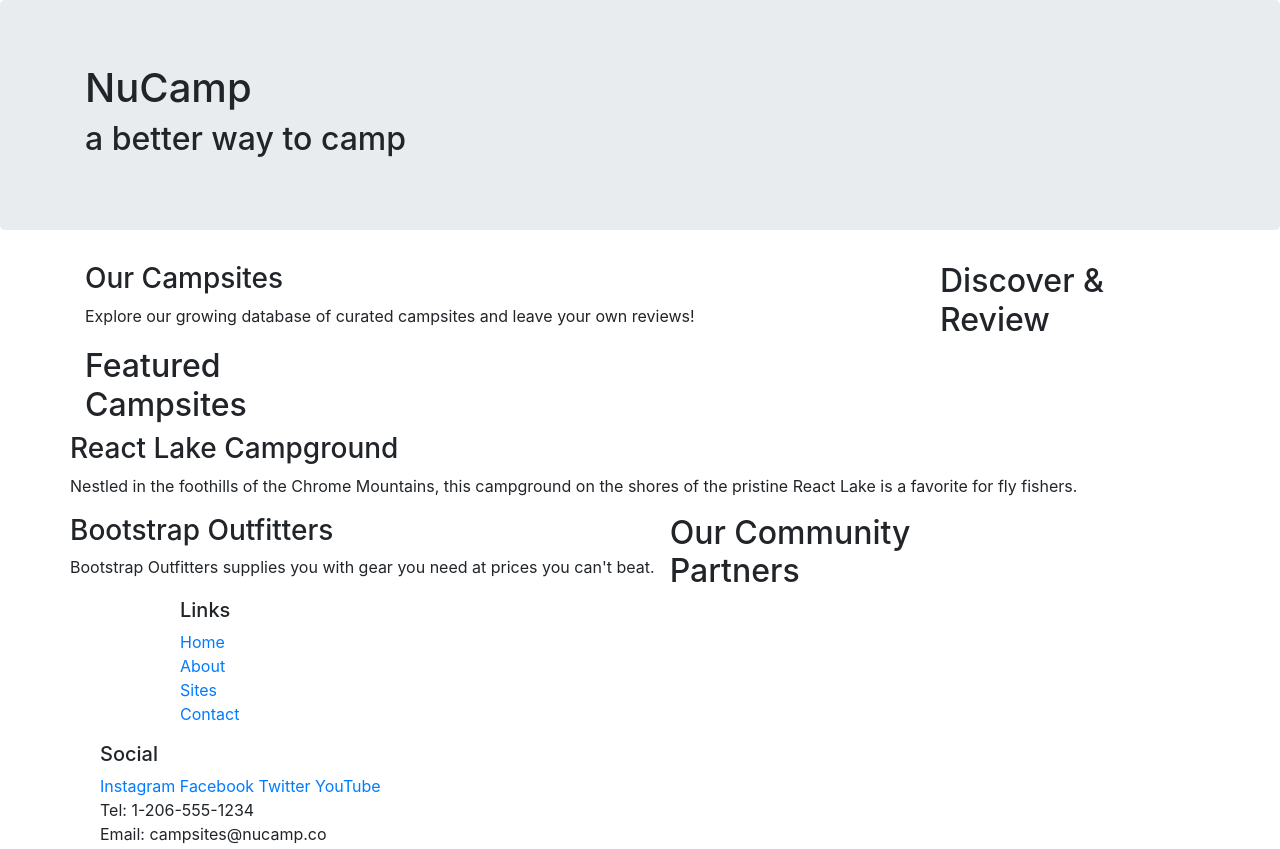
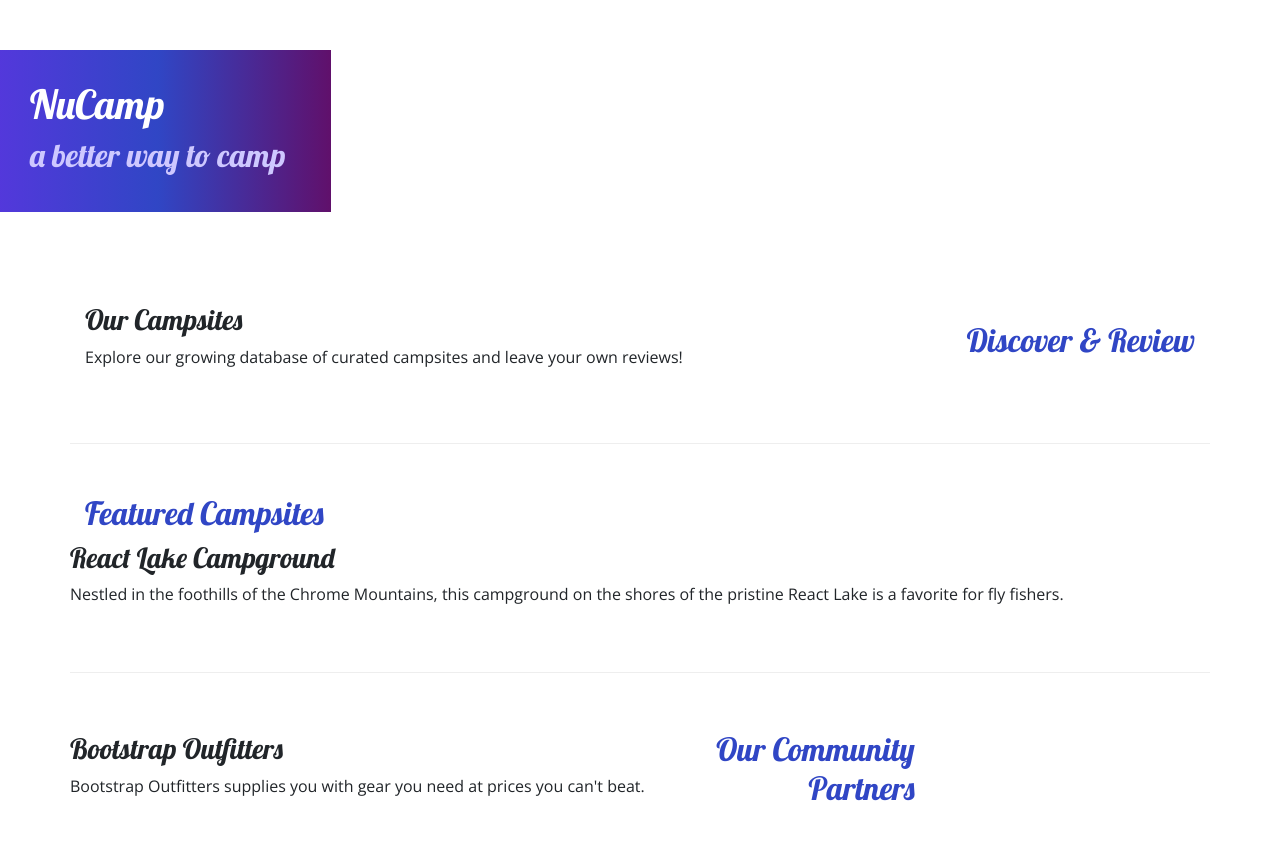
Before and after one commit to CodziWozi/nucampsite, a website: page index.html in a window 1280 px wide. Shown: the top 849 px of the page. Drawn offline with nearby package versions, Linux system fonts and the light colour scheme.

Commit message:
Adding Custom Styles

```diff
--- /dev/null
+++ b/css/styles.css
@@ -0,0 +1,32 @@
+body {
+    font-family: "Open Sans", sans-serif;
+}
+
+h1, h2, h3 {
+    font-family: "Lobster", cursive;
+}
+
+h2 {
+    color: #3046C5;
+}
+
+header h2 {
+    color: #CEC8FF;
+}
+
+footer {
+    background-image: linear-gradient(#CEC8FF, white);
+    padding: 20px 0;
+}
+
+.jumbotron {
+    padding: 30px;
+    background-image: linear-gradient(to right, #5637DD, #3046C5, #60106B);
+    color: white;
+}
+
+.row-content {
+    padding: 50px 0;
+    border-bottom: 1px ridge;
+    min-height: 200px;
+}
--- a/index.html
+++ b/index.html
@@ -8,12 +8,16 @@
     <!-- Bootstrap CSS -->
     <link rel="stylesheet" href="node_modules/bootstrap/dist/css/bootstrap.min.css" />
 
+    <!-- Additional CSS must be placed after Bootstrap CSS -->
+    <link rel="stylesheet" href="https://fonts.googleapis.com/css?family=Lobster|Open+Sans" />
+    <link rel="stylesheet" href="css/styles.css" />
+
     <title>NuCamp: A Better Way To Camp</title>
 </head>
 
-<body>
+<body class="row row-content">
 
-    <header class="jumbotron">
+    <header class="jumbotron jumbotron-fluid">
         <div class="container">
             <div class="row">
                 <div class="col">
@@ -25,9 +29,9 @@
     </header>
 
     <div class="container">
-        <div class="row">
+        <div class="row row-content align-items-center">
             <div class="col-sm-4 order-sm-last col-md-3">
-                <h2>Discover & Review</h2>
+                <h2 class="text-sm-right">Discover & Review</h2>
             </div>
             <div class="col">
                 <h3>Our Campsites</h3>
@@ -35,7 +39,7 @@
             </div>
         </div>
 
-        <div class="row">
+        <div class="row row-content align-items-center">
             <div class="col-sm-4 col-md-3">
                 <h2>Featured Campsites</h2>
             </div>
@@ -45,9 +49,9 @@
             </div>
         </div>
 
-        <div class="row">
+        <div class="row row-content align-items-center">
             <div class="col-sm-4 order-sm-last col-md-3">
-                <h2>Our Community Partners</h2>
+                <h2 class="text-sm-right">Our Community Partners</h2>
             </div>
             <div>
                 <h3>Bootstrap Outfitters</h3>
@@ -58,7 +62,7 @@
 
     <footer>
         <div class="container">
-            <div class="row">
+            <div class="row row-content align-items-center">
                 <div class="col-4 col-sm-2 offset-1">
                     <h5>Links</h5>
                     <ul class="list-unstyled">
@@ -69,14 +73,14 @@
                     </ul>
                 </div>
             </div>
-            <div class="col-6 col-sm-5">
+            <div class="col-6 col-sm-5 text-center">
                 <h5>Social</h5>
                 <a href="http://instagram.com/">Instagram</a>
                 <a href="http://facebook.com/">Facebook</a>
                 <a href="http://twitter.com/">Twitter</a>
                 <a href="http://youtube.com/">YouTube</a>
             </div>
-            <div class="col-sm-4">
+            <div class="col-sm-4 text-center">
                 Tel: 1-206-555-1234<br />
                 Email: campsites@nucamp.co
             </div>
```
